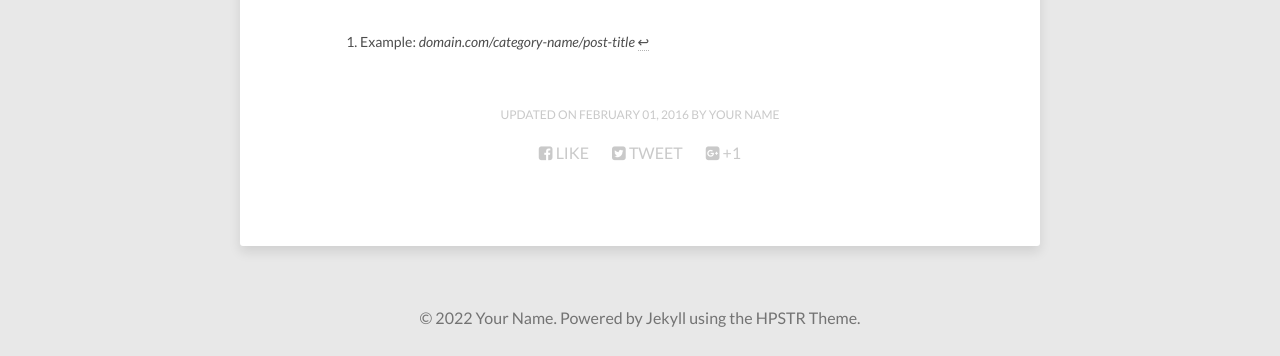
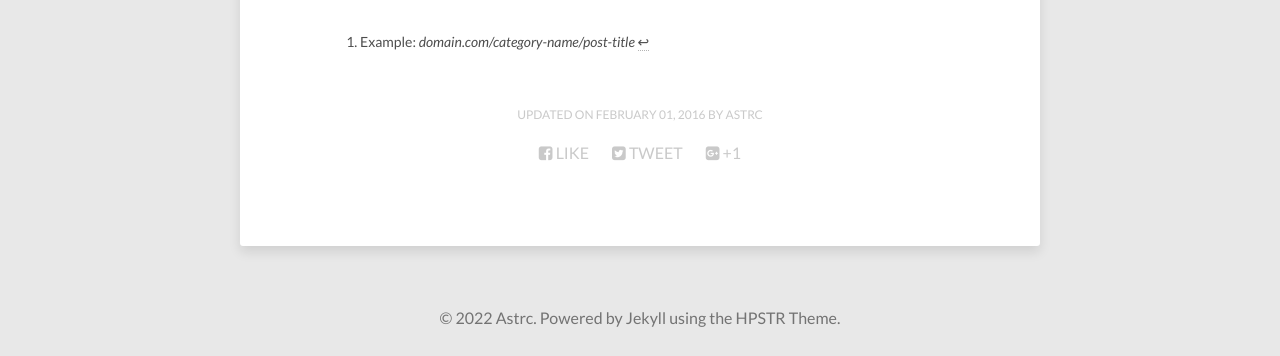
Before and after one commit to lucameng/lucameng.github.io, a Jekyll site: the page built from about/index.md, in a window 1280 px wide. Shown: the part 1201-1557 px from the top of the page. Built offline with Jekyll 4.4.1, drawn with Linux system fonts in a browser that asks for light colours; nearby versions of some CDN libraries; part of the change alters nothing that is shown.

Commit message:
update config

```diff
--- a/_config.yml
+++ b/_config.yml
@@ -9,10 +9,10 @@ url:
 
 # Owner/author information
 owner:
-  name:           Your Name
+  name:           Astrc
   avatar:         avatar.jpg
-  bio:            "Your bio goes here. It shouldn't be super long but a good sentence or two should suffice."
-  email:          you@email.com
+  bio:            "I think I left my consciousness in the 6th dimension."
+  email:          luca.meng@outlook.com
   # Social networking links used in footer. Update and remove as you like.
   twitter:
   facebook:
```
